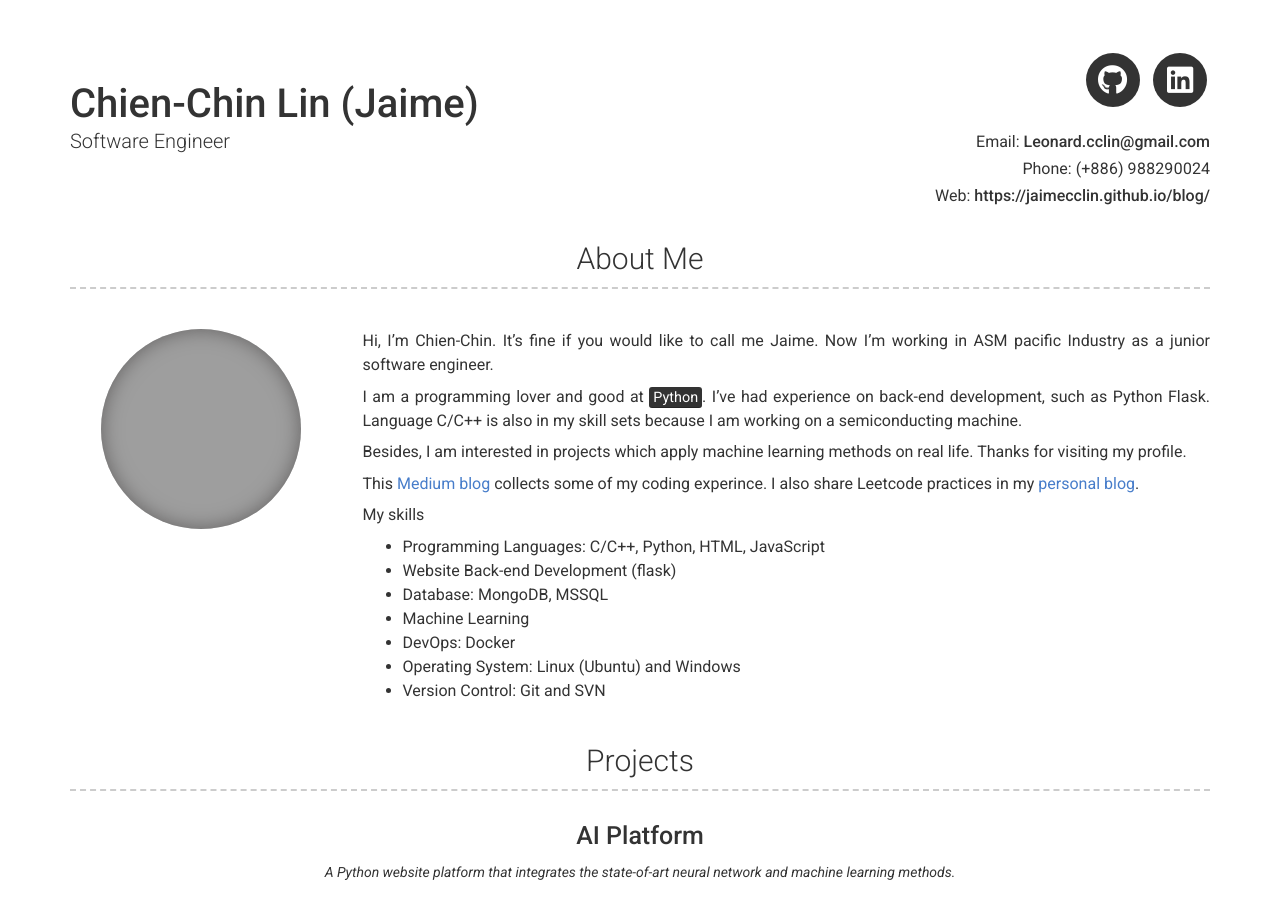
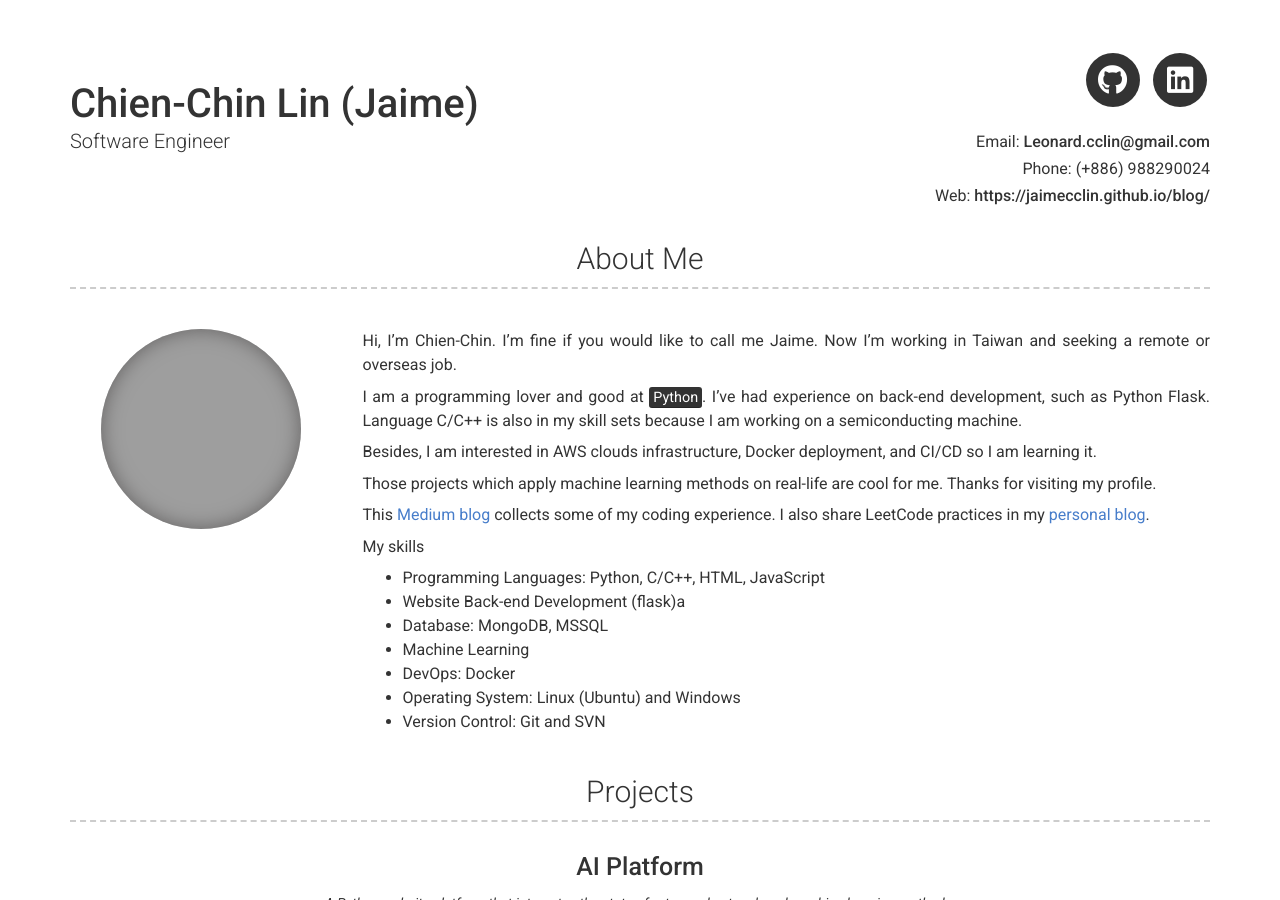
Before and after one commit to Jaimecclin/Jaimecclin.github.io, a Jekyll site: the page built from index.md, in a window 1280 px wide and 900 px high. Built offline with Jekyll 4.4.1, drawn with Linux system fonts in a browser that asks for light colours; nearby versions of some CDN libraries; grey boxes are pictures that could not be loaded.

Commit message:
Update about me.

```diff
--- a/_config.yml
+++ b/_config.yml
@@ -46,17 +46,19 @@ linkedin_username: chien-chin-lin-3086b4127
 # about_title: About Me (Use this to override about section title)
 about_profile_image: profile_files/jaimelin.jpg
 about_content: | # this will include new lines to allow paragraphs
-  Hi, I'm Chien-Chin. It's fine if you would like to call me Jaime. Now I'm working in ASM pacific Industry as a junior software engineer.
+  Hi, I'm Chien-Chin. I'm fine if you would like to call me Jaime. Now I'm working in Taiwan and seeking a remote or overseas job.
 
   I am a programming lover and good at <mark>Python</mark>. I've had experience on back-end development, such as Python Flask. Language C/C++ is also in my skill sets because I am working on a semiconducting machine.
 
-  Besides, I am interested in projects which apply machine learning methods on real life. Thanks for visiting my profile.
+  Besides, I am interested in AWS clouds infrastructure, Docker deployment, and CI/CD so I am learning it.
 
-  This [Medium blog](https://jaime-lin.medium.com/) collects some of my coding experince. I also share Leetcode practices in my [personal blog](https://jaimecclin.github.io/blog/).
+  Those projects which apply machine learning methods on real-life are cool for me. Thanks for visiting my profile.
+
+  This [Medium blog](https://jaime-lin.medium.com/) collects some of my coding experience. I also share LeetCode practices in my [personal blog](https://jaimecclin.github.io/blog/).
 
   My skills
-    - Programming Languages: C/C++, Python, HTML, JavaScript
-    - Website Back-end Development (flask)
+    - Programming Languages: Python, C/C++, HTML, JavaScript
+    - Website Back-end Development (flask)a
     - Database: MongoDB, MSSQL
     - Machine Learning
     - DevOps: Docker
```
